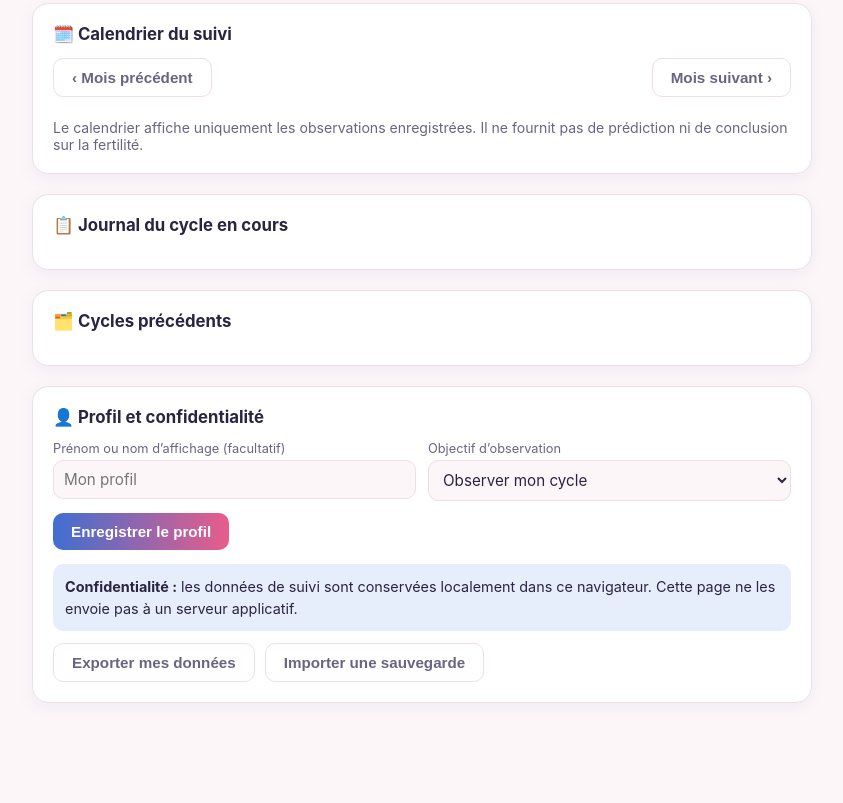
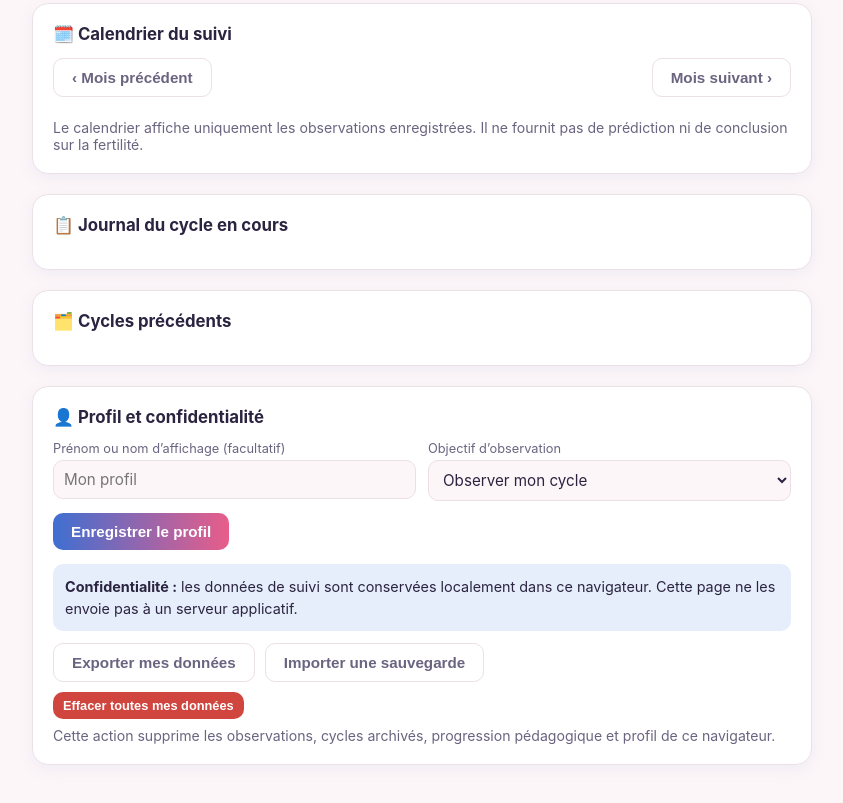
Before and after one commit to Thiayo/suivi-symptothermie, a website: page index.html in a window 1280 px wide. Shown: the part 1504-2307 px from the top of the page, without its empty margins (218-1061 px from the left). Drawn offline with Linux system fonts and the light colour scheme.

Commit message:
feat: ajouter la suppression complète des données locales

```diff
--- a/index.html
+++ b/index.html
@@ -407,7 +407,7 @@
     <div class="profile-grid"><div><label for="profile-name">Prénom ou nom d’affichage (facultatif)</label><input id="profile-name" type="text" maxlength="80" placeholder="Mon profil"></div><div><label for="profile-goal">Objectif d’observation</label><select id="profile-goal"><option value="observer">Observer mon cycle</option><option value="apprendre">Apprendre la symptothermie</option><option value="suivi">Préparer un suivi avec une professionnelle ou un professionnel</option></select></div></div>
     <div class="row-actions" style="margin-top:12px;"><button class="btn" type="button" onclick="saveProfile()">Enregistrer le profil</button></div>
     <div class="privacy-box" style="margin-top:14px;"><strong>Confidentialité :</strong> les données de suivi sont conservées localement dans ce navigateur. Cette page ne les envoie pas à un serveur applicatif.</div>
-    <div class="row-actions" style="margin-top:12px;"><button class="btn btn-secondary" type="button" onclick="exportData()">Exporter mes données</button><button class="btn btn-secondary" type="button" onclick="document.getElementById('import-data').click()">Importer une sauvegarde</button><input id="import-data" type="file" accept="application/json" style="display:none" onchange="importData(event)"></div>
+    <div class="row-actions" style="margin-top:12px;"><button class="btn btn-secondary" type="button" onclick="exportData()">Exporter mes données</button><button class="btn btn-secondary" type="button" onclick="document.getElementById('import-data').click()">Importer une sauvegarde</button><input id="import-data" type="file" accept="application/json" style="display:none" onchange="importData(event)"></div><div class="row-actions" style="margin-top:10px;"><button class="btn btn-danger" type="button" onclick="clearAllData()">Effacer toutes mes données</button></div><p class="learn-meta" style="margin-top:8px;">Cette action supprime les observations, cycles archivés, progression pédagogique et profil de ce navigateur.</p>
   </div>
 </section>
 </div>
@@ -778,6 +778,13 @@ function showCalendarDetail(date) {
 }
 
 function changeCalendarMonth(delta){calendarDate=new Date(calendarDate.getFullYear(),calendarDate.getMonth()+delta,1);renderCalendar();}
+function clearAllData() {
+  if (!confirm('Effacer toutes les données locales de cette application ? Cette action ne peut pas être annulée.')) return;
+  [CURRENT_KEY, HISTORY_KEY, LEARNING_KEY, PROFILE_KEY].forEach(key => localStorage.removeItem(key));
+  alert('Toutes les données locales ont été effacées.');
+  location.reload();
+}
+
 function exportData(){const payload={version:APP_DATA_VERSION,exportedAt:new Date().toISOString(),current:loadCurrent(),history:loadHistory(),learning:loadLearning(),profile:loadProfile()};const blob=new Blob([JSON.stringify(payload,null,2)],{type:'application/json'}),url=URL.createObjectURL(blob),a=document.createElement('a');a.href=url;a.download='suivi-symptothermie-sauvegarde.json';a.click();URL.revokeObjectURL(url);}
 function importData(event){const file=event.target.files&&event.target.files[0];if(!file)return;const reader=new FileReader();reader.onload=()=>{try{const p=JSON.parse(reader.result);if(!p||!Array.isArray(p.current)||!Array.isArray(p.history))throw new Error('format');if(!confirm('Remplacer les données locales actuelles par cette sauvegarde ?'))return;saveCurrent(p.current);saveHistory(p.history);if(p.learning&&validLearning(p.learning))saveLearning(p.learning);if(p.profile&&typeof p.profile==='object')localStorage.setItem(PROFILE_KEY,JSON.stringify(p.profile));renderProfile();renderCalendar();render();}catch(e){alert('Sauvegarde invalide ou illisible.');}finally{event.target.value='';}};reader.readAsText(file);}
 document.getElementById('resume-learning').addEventListener('click', () => openLesson(loadLearning().lastModule || MODULES[0].id));
```
